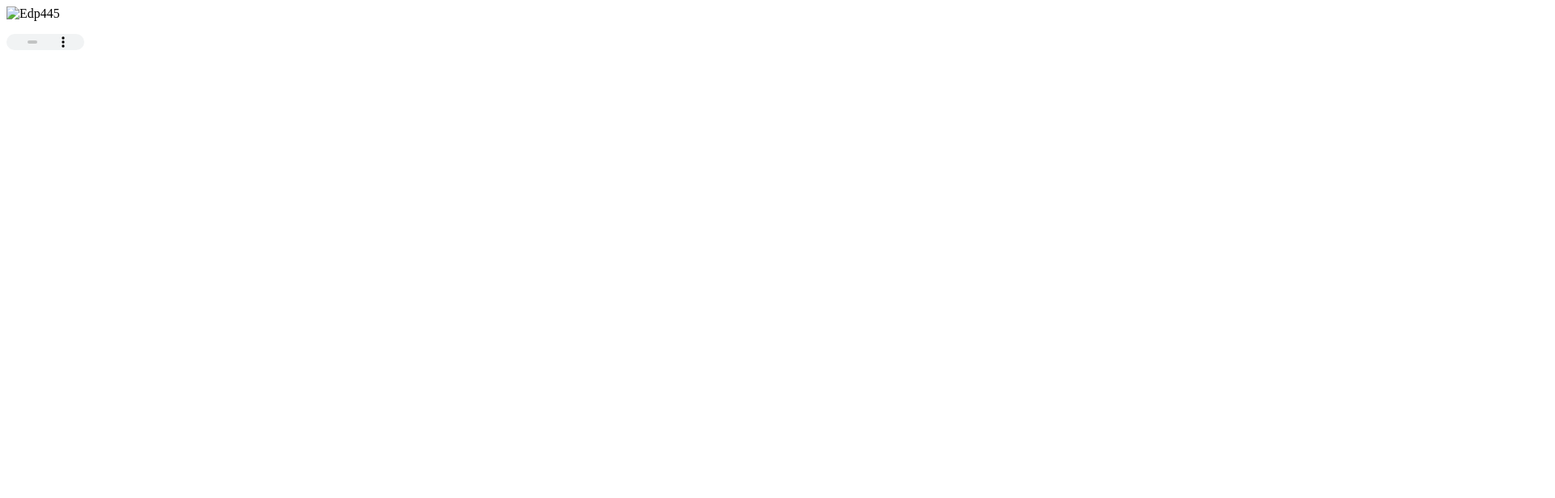
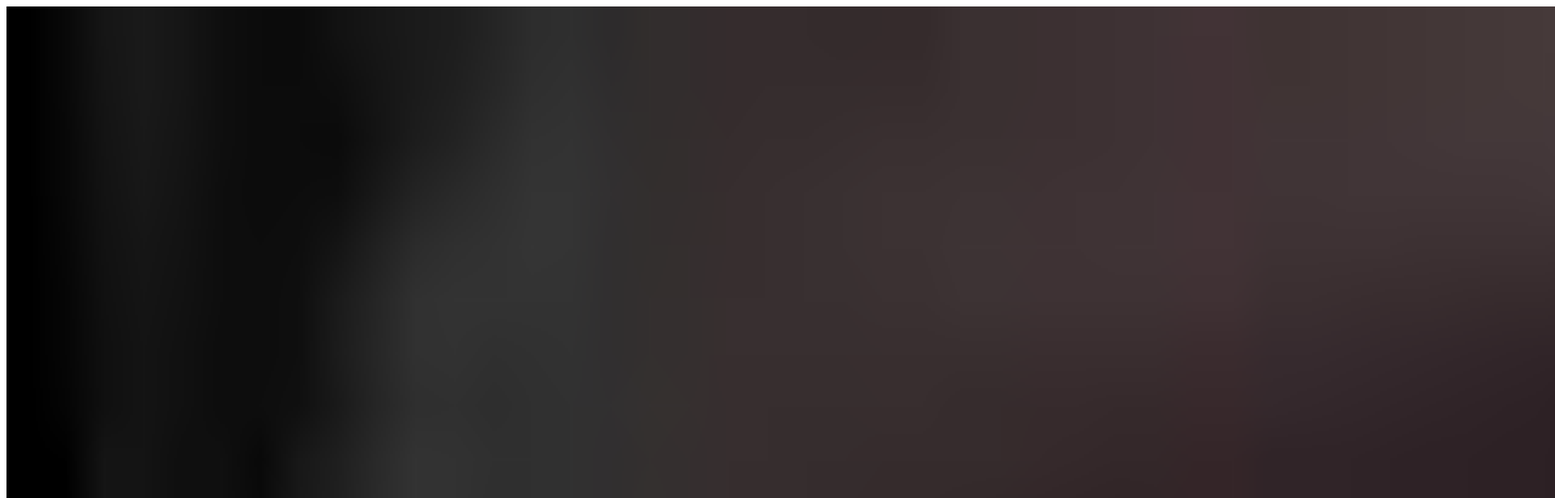
Before and after one commit to TotspurSUCKS/haha, a plain HTML site: page index.html in a window 1280 px wide. Shown: the top 616 px of the page at 81% size, 1920 px wide, since content can reach past the window. Drawn offline with Linux system fonts and the light colour scheme.

Commit message:
Update index.html

```diff
--- a/index.html
+++ b/index.html
@@ -7,7 +7,7 @@
 
 </body>
 </html>
-<img src="images.jpg" alt="Edp445" width="8550" height="7550">
+<img src="images.jpeg" alt="Edp445" width="8550" height="7550">
 
 <p><audio id="loop-limited" controls="controls" autoplay style="width: 6em;height:20px;"><source src="https://www.youtube.com/watch?v=mkkTOLB1YoU&ab_channel=Alpha87_Yt" type="audio/ogg" /><source src="http://www.chakdhoom.com/wp-content/uploads/2017/01/chak-1-AudioTrimmer.com_.mp3" type="audio/mpeg" /></audio><br />
 <script>
```
